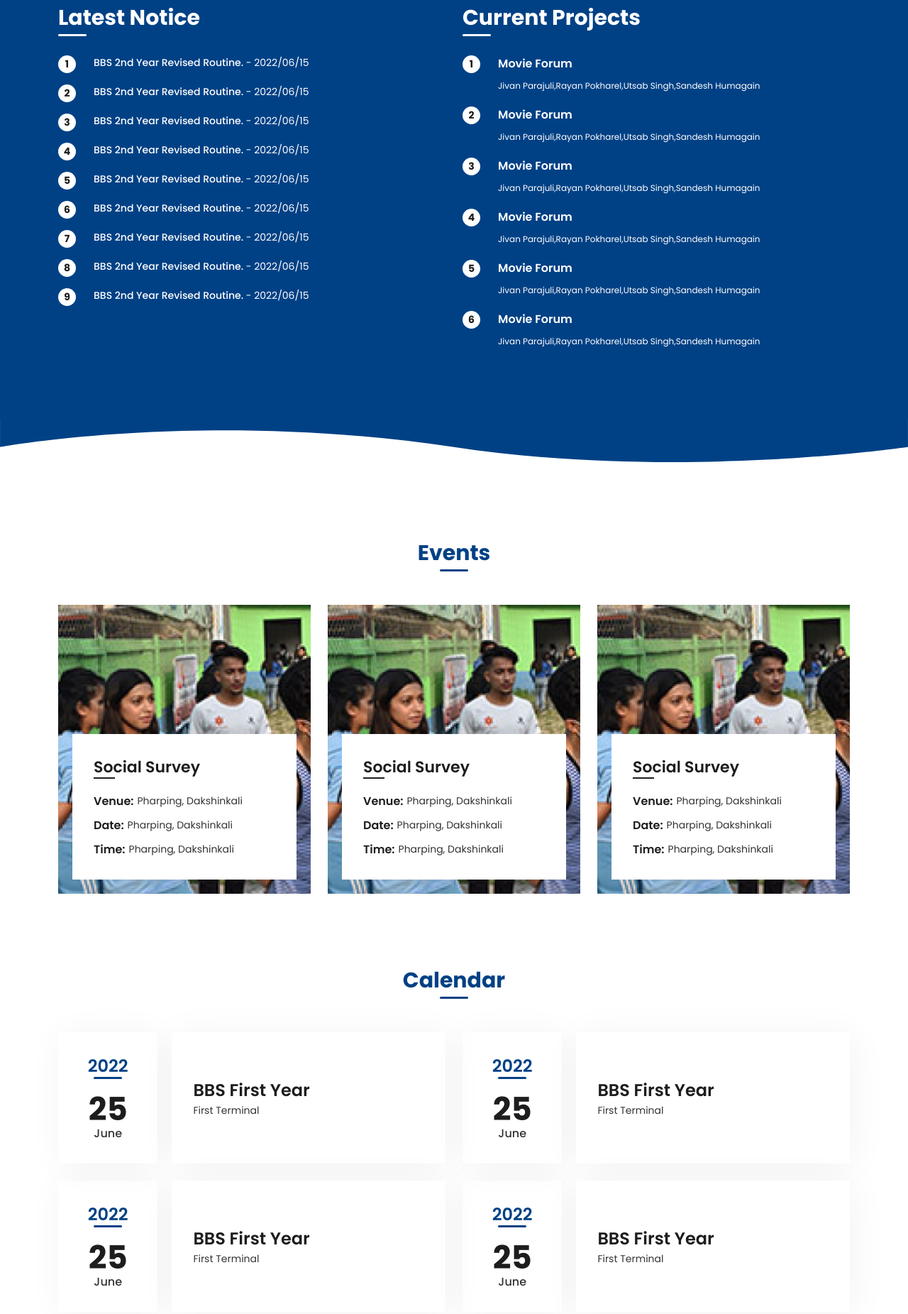
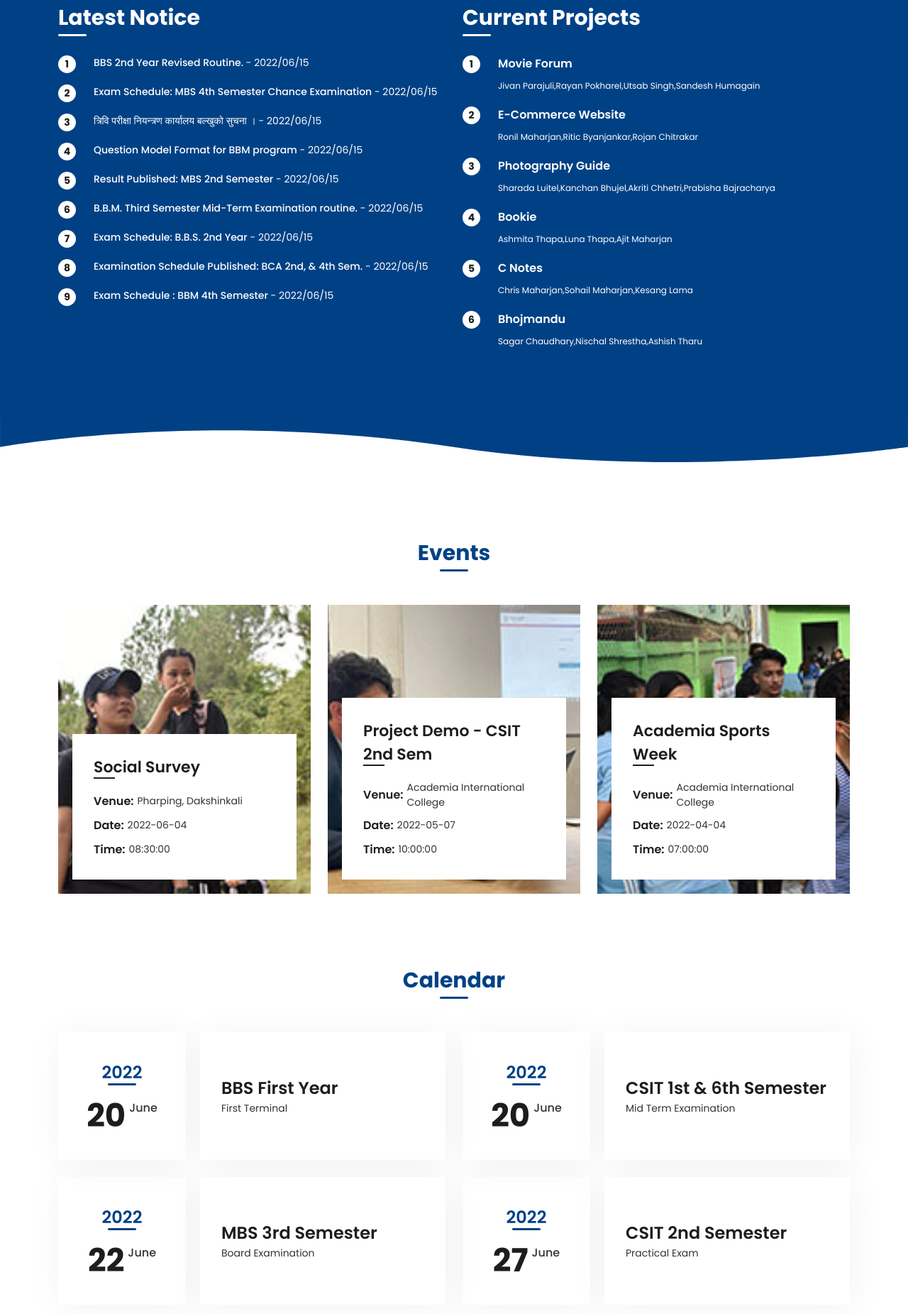
Before and after one commit to Neer-Shrestha/College, a plain HTML site: page index.html in a window 1280 px wide. Shown: the part 1488-3339 px from the top of the page at 71% size. Drawn offline with Linux system fonts and the light colour scheme.

Commit message:
content update

```diff
--- a/assets/scss/pages/_home.scss
+++ b/assets/scss/pages/_home.scss
@@ -187,6 +187,8 @@
         text-align: center;
 
         @include sm {
+            flex: 1;
+            width: auto;
             text-align: start;
         }
     }
--- a/index.html
+++ b/index.html
@@ -193,35 +193,35 @@
                                 class="date">2022/06/15</span>
                         </li>
                         <li>
-                            <a href="#" class="underline">BBS 2nd Year Revised Routine.</a> - <span
+                            <a href="#" class="underline">Exam Schedule: MBS 4th Semester Chance Examination</a> - <span
                                 class="date">2022/06/15</span>
                         </li>
                         <li>
-                            <a href="#" class="underline">BBS 2nd Year Revised Routine.</a> - <span
+                            <a href="#" class="underline">त्रिवि परीक्षा नियन्त्रण कार्यालय बल्खुको सुचना । </a> - <span
                                 class="date">2022/06/15</span>
                         </li>
                         <li>
-                            <a href="#" class="underline">BBS 2nd Year Revised Routine.</a> - <span
+                            <a href="#" class="underline">Question Model Format for BBM program</a> - <span
                                 class="date">2022/06/15</span>
                         </li>
                         <li>
-                            <a href="#" class="underline">BBS 2nd Year Revised Routine.</a> - <span
+                            <a href="#" class="underline">Result Published: MBS 2nd Semester </a> - <span
                                 class="date">2022/06/15</span>
                         </li>
                         <li>
-                            <a href="#" class="underline">BBS 2nd Year Revised Routine.</a> - <span
+                            <a href="#" class="underline">B.B.M. Third Semester Mid-Term Examination routine.</a> -
+                            <span class="date">2022/06/15</span>
+                        </li>
+                        <li>
+                            <a href="#" class="underline">Exam Schedule: B.B.S. 2nd Year</a> - <span
                                 class="date">2022/06/15</span>
                         </li>
                         <li>
-                            <a href="#" class="underline">BBS 2nd Year Revised Routine.</a> - <span
-                                class="date">2022/06/15</span>
+                            <a href="#" class="underline">Examination Schedule Published: BCA 2nd, & 4th Sem.</a> -
+                            <span class="date">2022/06/15</span>
                         </li>
                         <li>
-                            <a href="#" class="underline">BBS 2nd Year Revised Routine.</a> - <span
-                                class="date">2022/06/15</span>
-                        </li>
-                        <li>
-                            <a href="#" class="underline">BBS 2nd Year Revised Routine.</a> - <span
+                            <a href="#" class="underline">Exam Schedule : BBM 4th Semester</a> - <span
                                 class="date">2022/06/15</span>
                         </li>
                     </ul>
@@ -236,24 +236,24 @@
                             <p class="fs-12">Jivan Parajuli,Rayan Pokharel,Utsab Singh,Sandesh Humagain</p>
                         </li>
                         <li>
-                            <h3>Movie Forum</h3>
-                            <p class="fs-12">Jivan Parajuli,Rayan Pokharel,Utsab Singh,Sandesh Humagain</p>
+                            <h3>E-Commerce Website</h3>
+                            <p class="fs-12">Ronil Maharjan,Ritic Byanjankar,Rojan Chitrakar</p>
                         </li>
                         <li>
-                            <h3>Movie Forum</h3>
-                            <p class="fs-12">Jivan Parajuli,Rayan Pokharel,Utsab Singh,Sandesh Humagain</p>
+                            <h3>Photography Guide</h3>
+                            <p class="fs-12">Sharada Luitel,Kanchan Bhujel,Akriti Chhetri,Prabisha Bajracharya</p>
                         </li>
                         <li>
-                            <h3>Movie Forum</h3>
-                            <p class="fs-12">Jivan Parajuli,Rayan Pokharel,Utsab Singh,Sandesh Humagain</p>
+                            <h3>Bookie</h3>
+                            <p class="fs-12">Ashmita Thapa,Luna Thapa,Ajit Maharjan</p>
                         </li>
                         <li>
-                            <h3>Movie Forum</h3>
-                            <p class="fs-12">Jivan Parajuli,Rayan Pokharel,Utsab Singh,Sandesh Humagain</p>
+                            <h3>C Notes</h3>
+                            <p class="fs-12">Chris Maharjan,Sohail Maharjan,Kesang Lama</p>
                         </li>
                         <li>
-                            <h3>Movie Forum</h3>
-                            <p class="fs-12">Jivan Parajuli,Rayan Pokharel,Utsab Singh,Sandesh Humagain</p>
+                            <h3>Bhojmandu</h3>
+                            <p class="fs-12">Sagar Chaudhary,Nischal Shrestha,Ashish Tharu</p>
                         </li>
                     </ul>
                     <!-- End of counted list -->
@@ -280,7 +280,7 @@
                 <div class="col-md-6 col-lg-4">
                     <div class="position-card">
                         <figure class="card-img">
-                            <img src="assets/img/card-img-03.jpg" alt="card image">
+                            <img src="assets/img/social.jpeg" alt="card image">
                         </figure>
                         <div class="card-body">
                             <h3 class="card-title">Social Survey</h3>
@@ -291,11 +291,11 @@
                                 </li>
                                 <li>
                                     <h6>Date: </h6>
-                                    <p>Pharping, Dakshinkali</p>
+                                    <p>2022-06-04</p>
                                 </li>
                                 <li>
                                     <h6>Time: </h6>
-                                    <p>Pharping, Dakshinkali</p>
+                                    <p>08:30:00</p>
                                 </li>
                             </ul>
                         </div>
@@ -306,22 +306,22 @@
                 <div class="col-md-6 col-lg-4">
                     <div class="position-card">
                         <figure class="card-img">
-                            <img src="assets/img/card-img-03.jpg" alt="card image">
+                            <img src="assets/img/project.jpeg" alt="card image">
                         </figure>
                         <div class="card-body">
-                            <h3 class="card-title">Social Survey</h3>
+                            <h3 class="card-title">Project Demo - CSIT 2nd Sem</h3>
                             <ul class="info-list">
                                 <li>
                                     <h6>Venue: </h6>
-                                    <p>Pharping, Dakshinkali</p>
+                                    <p>Academia International College</p>
                                 </li>
                                 <li>
                                     <h6>Date: </h6>
-                                    <p>Pharping, Dakshinkali</p>
+                                    <p>2022-05-07</p>
                                 </li>
                                 <li>
                                     <h6>Time: </h6>
-                                    <p>Pharping, Dakshinkali</p>
+                                    <p>10:00:00</p>
                                 </li>
                             </ul>
                         </div>
@@ -332,22 +332,22 @@
                 <div class="col-md-6 col-lg-4">
                     <div class="position-card">
                         <figure class="card-img">
-                            <img src="assets/img/card-img-03.jpg" alt="card image">
+                            <img src="assets/img/academia-sports.jpeg" alt="card image">
                         </figure>
                         <div class="card-body">
-                            <h3 class="card-title">Social Survey</h3>
+                            <h3 class="card-title">Academia Sports Week</h3>
                             <ul class="info-list">
                                 <li>
                                     <h6>Venue: </h6>
-                                    <p>Pharping, Dakshinkali</p>
+                                    <p>Academia International College</p>
                                 </li>
                                 <li>
                                     <h6>Date: </h6>
-                                    <p>Pharping, Dakshinkali</p>
+                                    <p>2022-04-04</p>
                                 </li>
                                 <li>
                                     <h6>Time: </h6>
-                                    <p>Pharping, Dakshinkali</p>
+                                    <p>07:00:00</p>
                                 </li>
                             </ul>
                         </div>
@@ -376,7 +376,7 @@
                         <div class="info-box">
                             <h3 class="box-title">2022</h3>
                             <div class="counter-group">
-                                <span class="counter">25</span>
+                                <span class="counter">20</span>
                                 <span class="text">June</span>
                             </div>
                         </div>
@@ -393,14 +393,14 @@
                         <div class="info-box">
                             <h3 class="box-title">2022</h3>
                             <div class="counter-group">
-                                <span class="counter">25</span>
+                                <span class="counter">20</span>
                                 <span class="text">June</span>
                             </div>
                         </div>
                         <!-- End of info box -->
                         <div class="info-content">
-                            <h3>BBS First Year</h3>
-                            <p>First Terminal </p>
+                            <h3>CSIT 1st & 6th Semester</h3>
+                            <p>Mid Term Examination</p>
                         </div>
                     </div>
                 </div>
@@ -410,14 +410,14 @@
                         <div class="info-box">
                             <h3 class="box-title">2022</h3>
                             <div class="counter-group">
-                                <span class="counter">25</span>
+                                <span class="counter">22</span>
                                 <span class="text">June</span>
                             </div>
                         </div>
                         <!-- End of info box -->
                         <div class="info-content">
-                            <h3>BBS First Year</h3>
-                            <p>First Terminal </p>
+                            <h3>MBS 3rd Semester</h3>
+                            <p>Board Examination</p>
                         </div>
                     </div>
                 </div>
@@ -427,14 +427,14 @@
                         <div class="info-box">
                             <h3 class="box-title">2022</h3>
                             <div class="counter-group">
-                                <span class="counter">25</span>
+                                <span class="counter">27</span>
                                 <span class="text">June</span>
                             </div>
                         </div>
                         <!-- End of info box -->
                         <div class="info-content">
-                            <h3>BBS First Year</h3>
-                            <p>First Terminal </p>
+                            <h3>CSIT 2nd Semester</h3>
+                            <p>Practical Exam</p>
                         </div>
                     </div>
                 </div>
@@ -475,7 +475,7 @@
                             <div class="col-6 col-lg-3">
                                 <div class="position-card student-card">
                                     <figure class="card-img">
-                                        <img src="assets/img/student-img.jpg" alt="toper image">
+                                        <img src="assets/img/student-img-02.jpg" alt="toper image">
                                     </figure>
                                     <div class="card-body">
                                         <h6>Student Name</h6>
@@ -487,7 +487,7 @@
                             <div class="col-6 col-lg-3">
                                 <div class="position-card student-card">
                                     <figure class="card-img">
-                                        <img src="assets/img/student-img.jpg" alt="toper image">
+                                        <img src="assets/img/student-img-03.jpg" alt="toper image">
                                     </figure>
                                     <div class="card-body">
                                         <h6>Student Name</h6>
@@ -499,7 +499,7 @@
                             <div class="col-6 col-lg-3">
                                 <div class="position-card student-card">
                                     <figure class="card-img">
-                                        <img src="assets/img/student-img.jpg" alt="toper image">
+                                        <img src="assets/img/student-img-04.jpg" alt="toper image">
                                     </figure>
                                     <div class="card-body">
                                         <h6>Student Name</h6>
@@ -514,11 +514,11 @@
                     <!-- End of slider item -->
                     <div class="slider-item" data-target="item">
                         <div class="row rg-30">
-                            <h6 class="topper-title">BCA 2076 Semester I</h6>
+                            <h6 class="topper-title">B.Sc.CSIT 2074 Semester V</h6>
                             <div class="col-6 col-lg-3">
                                 <div class="position-card student-card">
                                     <figure class="card-img">
-                                        <img src="assets/img/student-img.jpg" alt="toper image">
+                                        <img src="assets/img/B.Sc.CSIT-student-01.jpeg" alt="toper image">
                                     </figure>
                                     <div class="card-body">
                                         <h6>Student Name</h6>
@@ -530,7 +530,7 @@
                             <div class="col-6 col-lg-3">
                                 <div class="position-card student-card">
                                     <figure class="card-img">
-                                        <img src="assets/img/student-img.jpg" alt="toper image">
+                                        <img src="assets/img/B.Sc.CSIT-student-02.jpeg" alt="toper image">
                                     </figure>
                                     <div class="card-body">
                                         <h6>Student Name</h6>
@@ -542,7 +542,7 @@
                             <div class="col-6 col-lg-3">
                                 <div class="position-card student-card">
                                     <figure class="card-img">
-                                        <img src="assets/img/student-img.jpg" alt="toper image">
+                                        <img src="assets/img/B.Sc.CSIT-student-03.jpeg" alt="toper image">
                                     </figure>
                                     <div class="card-body">
                                         <h6>Student Name</h6>
@@ -554,7 +554,7 @@
                             <div class="col-6 col-lg-3">
                                 <div class="position-card student-card">
                                     <figure class="card-img">
-                                        <img src="assets/img/student-img.jpg" alt="toper image">
+                                        <img src="assets/img/B.Sc.CSIT-student-04.jpeg" alt="toper image">
                                     </figure>
                                     <div class="card-body">
                                         <h6>Student Name</h6>
@@ -633,10 +633,10 @@
                 <div class="col-md-6 col-lg-4">
                     <div class="position-card blog-card">
                         <figure class="card-img">
-                            <img src="assets/img/blog-img-01.jpg" alt="toper image">
+                            <img src="assets/img/training.jpg" alt="toper image">
                         </figure>
                         <div class="card-body">
-                            <h6 class="post-title"><a href="#">Academia Close to Nature</a></h6>
+                            <h6 class="post-title"><a href="#">Trainings, Workshops and Seminars</a></h6>
                             <a href="#" class="underline">Read More</a>
                         </div>
                     </div>
@@ -646,10 +646,10 @@
                 <div class="col-md-6 col-lg-4">
                     <div class="position-card blog-card">
                         <figure class="card-img">
-                            <img src="assets/img/blog-img-01.jpg" alt="toper image">
+                            <img src="assets/img/library.jpg" alt="toper image">
                         </figure>
                         <div class="card-body">
-                            <h6 class="post-title"><a href="#">Academia Close to Nature</a></h6>
+                            <h6 class="post-title"><a href="#">Academia Library</a></h6>
                             <a href="#" class="underline">Read More</a>
                         </div>
                     </div>
@@ -659,10 +659,10 @@
                 <div class="col-md-6 col-lg-4">
                     <div class="position-card blog-card">
                         <figure class="card-img">
-                            <img src="assets/img/blog-img-01.jpg" alt="toper image">
+                            <img src="assets/img/sports.jpg" alt="toper image">
                         </figure>
                         <div class="card-body">
-                            <h6 class="post-title"><a href="#">Academia Close to Nature</a></h6>
+                            <h6 class="post-title"><a href="#">Promoting Sports Activities</a></h6>
                             <a href="#" class="underline">Read More</a>
                         </div>
                     </div>
@@ -689,7 +689,7 @@
                                         <img src="assets/img/sabin.jpg" alt="student">
                                     </figure>
                                     <div class="slider-content">
-                                        <h6 class="student-name">MADHU SUDAN SUBEDI</h6>
+                                        <h6 class="student-name">SABIN MAHARJAN</h6>
                                         <span class="position">Web Developer</span>
                                         <div class="review-content">
                                             <p>
@@ -716,28 +716,22 @@
                                 <!-- End of slider item -->
                                 <div class="slider-item" data-target="card">
                                     <figure class="avatar">
-                                        <img src="assets/img/sabin.jpg" alt="student">
+                                        <img src="assets/img/madhu.jpg" alt="student">
                                     </figure>
                                     <div class="slider-content">
                                         <h6 class="student-name">MADHU SUDAN SUBEDI</h6>
                                         <span class="position">Web Developer</span>
                                         <div class="review-content">
                                             <p>
-                                                The pleasure combined with knowledge gained in four years at Academia is
-                                                something which will stay with me for the rest of my life. The
-                                                experiences
-                                                of projects in the initial stage of our course were a game changer
-                                                during
-                                                the execution of our final year project.
-                                            </p>
-                                            <p>
-                                                Numerous presentations on multiple topics in class were the turning
-                                                point in
-                                                building our communication skills. The technical fest and
-                                                extra-curricular
-                                                activities were add-ons in this fun filled ride. Overall, Academia has
-                                                been
-                                                responsible for my overall development.
+                                                Honestly, when I first joined Academia International College I had no
+                                                interest in Computer Science. However, through the guidance and support
+                                                of my experienced teachers, amazing college members and my creative
+                                                friends I started to love Computer Science. Not only did I gain IT
+                                                skills but I also learned to be self-organized and improved my
+                                                leadership. Currently I am working in one of the IT companies of Nepal
+                                                and I am loving every bit of it. The global IT exposure that I am
+                                                getting right now wouldn't have been possible without the efforts of my
+                                                college, teachers and myself. Thank you!
                                             </p>
                                         </div>
                                         <!-- End of review content -->
```
Also changed, not shown: assets/css/style.css, assets/css/style.min.css, assets/img/B.Sc.CSIT-student-01.jpeg (added), assets/img/B.Sc.CSIT-student-02.jpeg (added), assets/img/B.Sc.CSIT-student-03.jpeg (added), assets/img/B.Sc.CSIT-student-04.jpeg (added), assets/img/academia-sports.jpeg (added), assets/img/library.jpg (added), assets/img/madhu.jpg (added), assets/img/project.jpeg (added), assets/img/social.jpeg (added), assets/img/sports.jpg (added), assets/img/student-img-02.jpg (added), assets/img/student-img-03.jpg (added), 2 more files, 2 other files.
